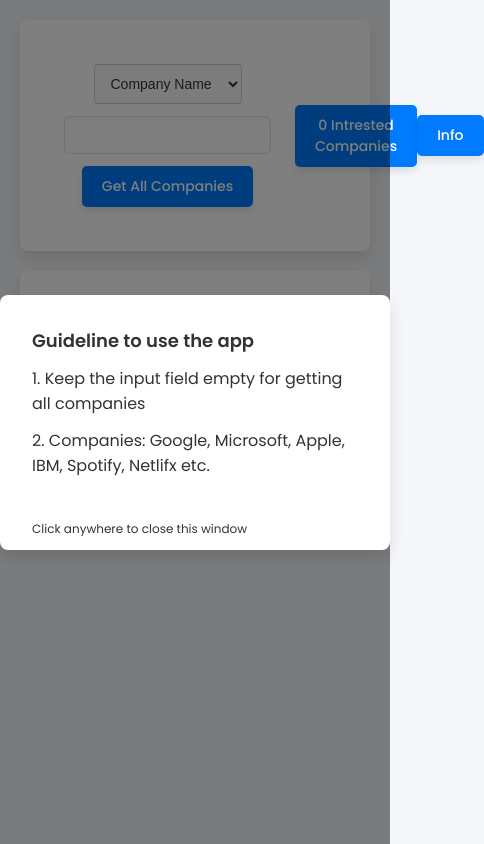
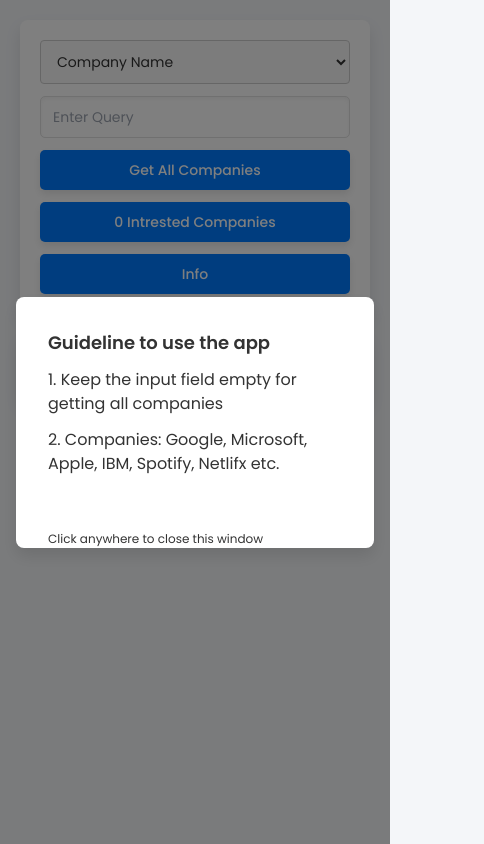
Before and after one commit to SarveshNaik1010/work-scout, a React (Create React App) app: page / in a window 390 px wide. Shown: the whole page, 484 px wide, since content can reach past the window. Built offline with nearby package versions, Linux system fonts and the light colour scheme; a web font is replaced by a local one.

Commit message:
Media queries using tailwaind css

```diff
--- a/package.json
+++ b/package.json
@@ -36,5 +36,8 @@
       "last 1 firefox version",
       "last 1 safari version"
     ]
+  },
+  "devDependencies": {
+    "tailwindcss": "^3.4.16"
   }
 }
--- a/src/App.css
+++ b/src/App.css
@@ -1,3 +1,7 @@
+@tailwind base;
+@tailwind components;
+@tailwind utilities;
+
 /* Global Styles */
 body {
   font-family: "Poppins", Helvetica, Arial, sans-serif;
@@ -268,7 +272,7 @@ select:focus {
   text-align: center;
 }
 
-.unavailable p {
+.unavailable-p {
   background-color: #fff;
 }
 
--- a/src/components/App.js
+++ b/src/components/App.js
@@ -114,12 +114,12 @@ function App() {
       {showModel && (
         <Overlay dispatch={dispatch} intrestedCompanies={intrestedCompanies} />
       )}
-      <div className="contanier header">
+      <div className="contanier header ph:flex ph:flex-col ph:items-start ph:justify-between ph:gap-3 ph:text-sm ">
         <SearchBox dispatch={dispatch} searchQuery={searchQuery} />
-        <button onClick={(e) => dispatch({ type: "toggleModal" })}>
+        <button className="ph:w-full" onClick={(e) => dispatch({ type: "toggleModal" })}>
           {intrestedCompanies.length} Intrested Companies
         </button>
-        <button onClick={(e) => dispatch({ type: "toggleInfo" })}>Info</button>
+        <button className="ph:w-full" onClick={(e) => dispatch({ type: "toggleInfo" })}>Info</button>
       </div>
       {status === "ready" && <StartScreen />}
       {status === "loading" && <Loading />}
@@ -128,7 +128,7 @@ function App() {
         errorMessage === "" &&
         (searchResults.length === 0 ? (
           <div className="contanier">
-            <h3>
+            <h3 className="ph:text-sm">
               No company with the {selectCriteria} {searchQuery}
             </h3>
           </div>
--- a/src/components/CompanyDetails.js
+++ b/src/components/CompanyDetails.js
@@ -22,8 +22,8 @@ function CompanyDetails({ companyData, intrestedCompanies, dispatch }) {
   return (
     <div className="company-card">
       {companyData.jobRolesAvailable.length === 0 && (
-        <div className="unavailable">
-          <p>
+        <div className="unavailable ph:p-0 backdrop-blur-[2px]">
+          <p className="unavailable-p ph:w-full">
             Job openings are currently unavailable
             <div class="checkbox-container" onClick={manageList}>
               <input
@@ -44,7 +44,7 @@ function CompanyDetails({ companyData, intrestedCompanies, dispatch }) {
       <div className="company-logo">
         <img src={companyData.logoUrl} alt="Google Logo" />
       </div>
-      <div className="company-details">
+      <div className="company-details space-y-4">
         <h1>{companyData.name}</h1>
         <p>{companyData.description}</p>
         <p>
--- a/src/components/Error.js
+++ b/src/components/Error.js
@@ -1,7 +1,7 @@
 function Error({ errorMessage }) {
   return (
     <div className="contanier">
-      <h3>{errorMessage}</h3>
+      <h3 className="">{errorMessage}</h3>
     </div>
   );
 }
--- a/src/components/Info.js
+++ b/src/components/Info.js
@@ -4,7 +4,7 @@ function Info({ dispatch }) {
       className="modal infoModal"
       onClick={() => dispatch({ type: "toggleInfo" })}
     >
-      <ul className="modal-content">
+      <ul className="modal-content ph:m-4">
         <h2>Guideline to use the app</h2>
         <li>1. Keep the input field empty for getting all companies</li>
         <li>
--- a/src/components/Overlay.js
+++ b/src/components/Overlay.js
@@ -17,9 +17,9 @@ function CompanySmallCard({ company, dispatch }) {
 function Overlay({ intrestedCompanies, dispatch }) {
   return (
     <div className="modal" onClick={() => dispatch({ type: "toggleModal" })}>
-      <div className="modal-content">
+      <div className={`modal-content ${intrestedCompanies.length > 0 && "ph:w-[80%] ph:h-fit ph:max-h-[80%]"} ph:overflow-y-scroll`}>
         {intrestedCompanies.length === 0 ? (
-          <p>No Intresed Companies</p>
+          <p className="ph:text-sm">No Intrested Companies</p>
         ) : (
           intrestedCompanies.map((res, i) => {
             return (
@@ -29,6 +29,8 @@ function Overlay({ intrestedCompanies, dispatch }) {
         )}
       </div>
     </div>
+
+
   );
 }
 
--- a/src/components/SearchBox.js
+++ b/src/components/SearchBox.js
@@ -1,8 +1,8 @@
 function SearchBox({ searchQuery, dispatch }) {
   return (
-    <form className="search-bar">
+    <form className="search-bar ph:flex ph:flex-col ph:w-full ph:items-stretch ph:m-0">
       <select
-        className="select-creteria"
+        className="select-creteria ph:flex-1 ph:w-full"
         onChange={(e) =>
           dispatch({ type: "selectCriteria", payload: e.target.value })
         }
@@ -16,12 +16,14 @@ function SearchBox({ searchQuery, dispatch }) {
       <input
         type="text"
         value={searchQuery}
+        className="ph:flex-1"
+        placeholder="Enter Query"
         onChange={(e) =>
           dispatch({ type: "changeQuery", payload: e.target.value })
         }
       />
       <button
-        className="btn-search"
+        className="btn-search ph:flex-1"
         onClick={(e) => {
           e.preventDefault();
           dispatch({ type: "startSearching" });
--- a/src/components/SearchResults.js
+++ b/src/components/SearchResults.js
@@ -2,10 +2,10 @@ import CompanyDetails from "./CompanyDetails";
 
 function SearchResults({ searchResults, dispatch, intrestedCompanies }) {
   return (
-    <div>
-      <div className="contanier results">
-        <h2>{searchResults.length} Search Results: </h2>
-        <div className="search-results">
+    <div className="">
+      <div className="contanier results ph:m-4">
+        <h2 className="ph:text-sm">{searchResults.length} Search Results: </h2>
+        <div className="search-results ph:mx-0 ph:my-2">
           {searchResults.map((res, i) => {
             return (
               <CompanyDetails
--- a/src/index.js
+++ b/src/index.js
@@ -1,6 +1,7 @@
 import React from "react";
 import ReactDOM from "react-dom/client";
 import App from "./components/App.js";
+import "./App.css";
 
 const root = ReactDOM.createRoot(document.getElementById("root"));
 root.render(
--- /dev/null
+++ b/tailwind.config.js
@@ -0,0 +1,12 @@
+/** @type {import('tailwindcss').Config} */
+module.exports = {
+  content: ["./src/**/*.{js,jsx,ts,tsx}"],
+  theme: {
+    extend: {
+      screens: {
+        ph: { max: '640px' }, // Custom breakpoint for screens <= 640px
+      }
+    },
+  },
+  plugins: [],
+};
```
Also changed, not shown: 2 other files (tests, documents, lock files or other folders).
